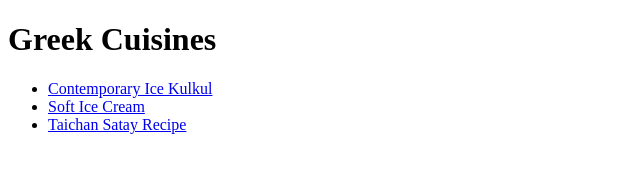
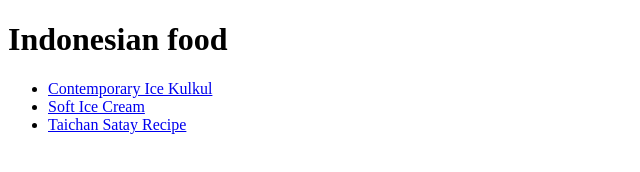
Before and after one commit to Kadekastriyani/odin-recipes, a plain HTML site: page index.html in a window 1280 px wide. Shown: the whole page, without its empty margins (0-640 px from the left). Drawn offline with Linux system fonts and the light colour scheme.

Commit message:
Update index.html

```diff
--- a/index.html
+++ b/index.html
@@ -5,7 +5,7 @@
 </head>
 <body>
 
-<h1>Greek Cuisines</h1>
+<h1>Indonesian food</h1>
 <ul>
   <li>
     <a href="Contemporary-Ice-Kulkul.html">Contemporary Ice Kulkul</a>
```
